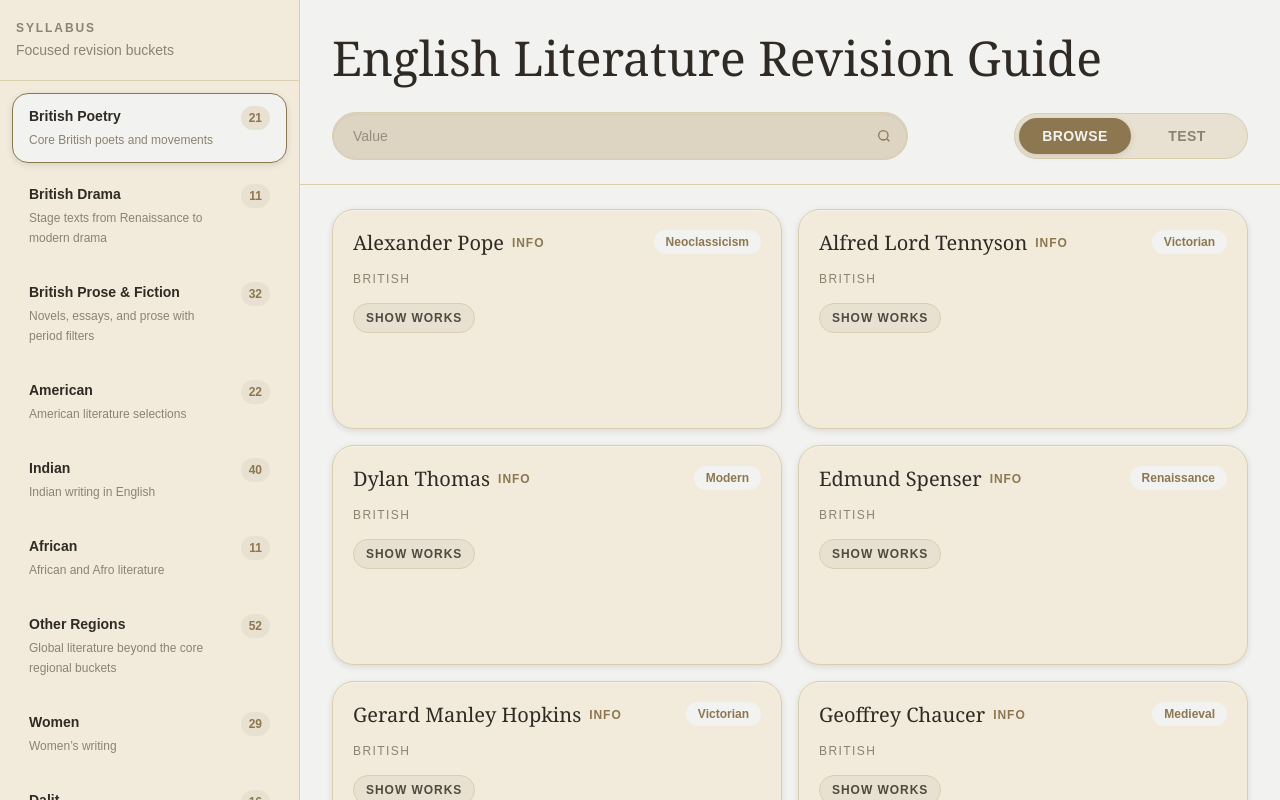
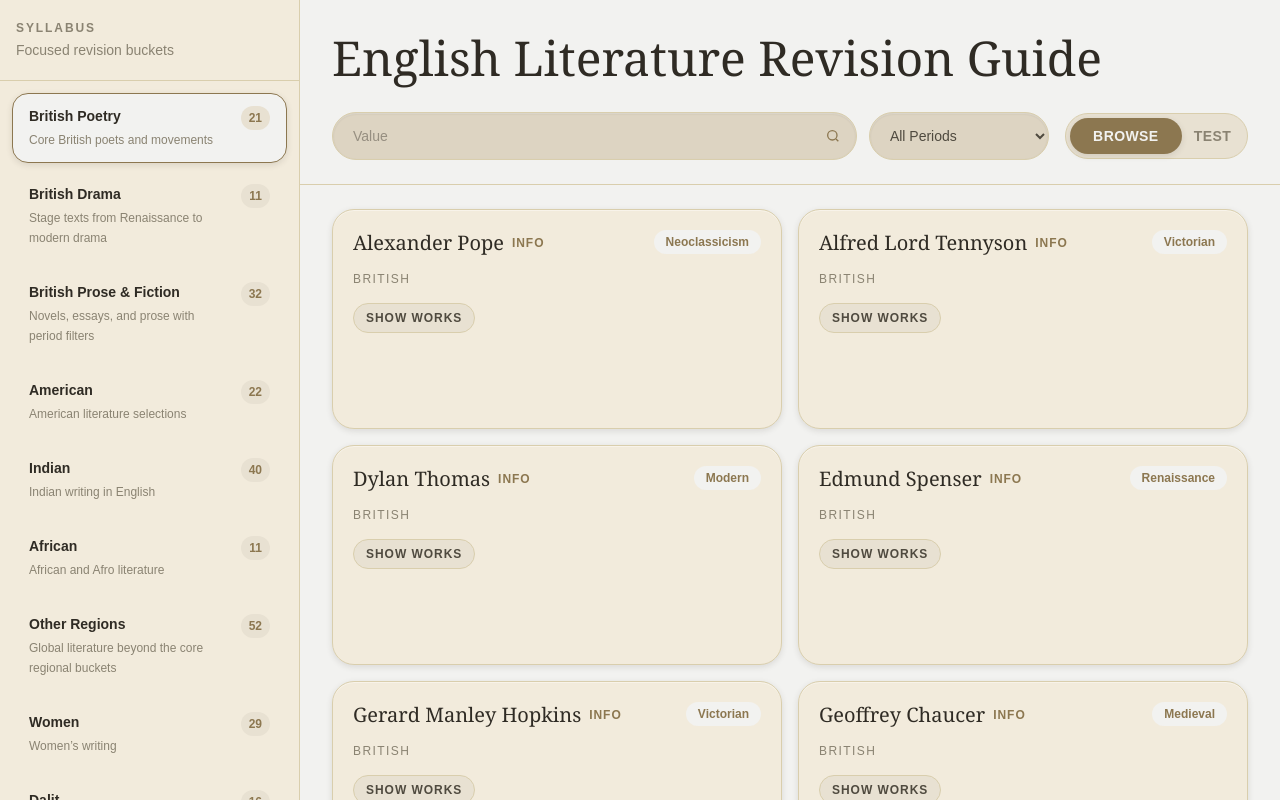
Before and after one commit to hereisramana/literature-portal, a Next.js app: page / in a window 1280 px wide. Built offline with nearby package versions, Linux system fonts and the light colour scheme.

Commit message:
period filter fix

```diff
--- a/app/page.js
+++ b/app/page.js
@@ -23,6 +23,18 @@ export default function Page() {
 
   const activeCategory =
     categories.find((entry) => entry.id === category) || categories[0];
+
+  const periodOptions = useMemo(() => {
+    if (!activeCategory) {
+      return [];
+    }
+
+    return [...new Set(
+      activeCategory.authors
+        .map((author) => author.literary_period)
+        .filter(Boolean)
+    )].sort((a, b) => a.localeCompare(b));
+  }, [activeCategory]);
 
   const filteredAuthors = useMemo(() => {
     if (!activeCategory) {
@@ -141,41 +153,27 @@ export default function Page() {
           </div>
 
           <div className="flex flex-col gap-4 md:flex-row md:items-center md:justify-between">
-            <div className="w-full max-w-xl">
-              <SearchBar onSearch={setQuery} />
+            <div className="flex w-full max-w-3xl flex-col gap-3 md:flex-row md:items-center">
+              <div className="w-full md:flex-1">
+                <SearchBar onSearch={setQuery} />
+              </div>
+              <select
+                value={subCategory}
+                onChange={(e) => setSubCategory(e.target.value)}
+                className="h-12 min-w-[180px] rounded-full border border-[var(--input-border)] bg-[var(--input-bg)] px-4 text-sm text-[var(--text-body-color)] shadow-[var(--input-shadow),var(--highlight-soft)] outline-none transition focus:border-[var(--color-focus-ring)]"
+              >
+                <option value="all">All Periods</option>
+                {periodOptions.map((period) => (
+                  <option key={period} value={period}>
+                    {period}
+                  </option>
+                ))}
+              </select>
             </div>
             <div className="hidden md:block">
               <ModeToggle mode={mode} setMode={setMode} />
             </div>
           </div>
-
-          {activeCategory?.subcategories?.length > 0 && (
-            <div className="mt-5 flex flex-wrap gap-2">
-              <button
-                onClick={() => setSubCategory("all")}
-                className={`rounded-full border px-4 py-2 text-xs font-semibold uppercase tracking-[0.08em] ${
-                  subCategory === "all"
-                    ? "border-[var(--button-primary-bg)] bg-[var(--button-primary-bg)] text-[var(--button-primary-text)]"
-                    : "border-[var(--divider-color)] bg-[var(--button-secondary-bg)] text-[var(--text-muted-color)]"
-                }`}
-              >
-                All
-              </button>
-              {activeCategory.subcategories.map((entry) => (
-                <button
-                  key={entry.label}
-                  onClick={() => setSubCategory(entry.label)}
-                  className={`rounded-full border px-4 py-2 text-xs font-semibold uppercase tracking-[0.08em] ${
-                    subCategory === entry.label
-                      ? "border-[var(--button-primary-bg)] bg-[var(--button-primary-bg)] text-[var(--button-primary-text)]"
-                      : "border-[var(--divider-color)] bg-[var(--button-secondary-bg)] text-[var(--text-muted-color)]"
-                  }`}
-                >
-                  {entry.label} ({entry.count})
-                </button>
-              ))}
-            </div>
-          )}
         </div>
 
         <section className="scrollbar-thin flex-1 overflow-y-auto px-4 py-5 md:px-8 md:py-6">
--- a/utils/catalog.js
+++ b/utils/catalog.js
@@ -95,7 +95,6 @@ export function buildCatalog(data) {
       shortLabel: "Prose/Fiction",
       description: "Novels, essays, and prose with period filters",
       authors: britishProse,
-      subcategories: buildBritishSubcategories(britishProse),
     },
     {
       id: "american",
@@ -160,5 +159,12 @@ export function buildCatalog(data) {
       description: "Literary criticism and aesthetics",
       authors: criticism,
     },
+    {
+      id: "award-winners",
+      label: "Award Winners",
+      shortLabel: "Awards",
+      description: "Reserved for prize-winning writers and texts",
+      authors: [],
+    },
   ];
 }
```
